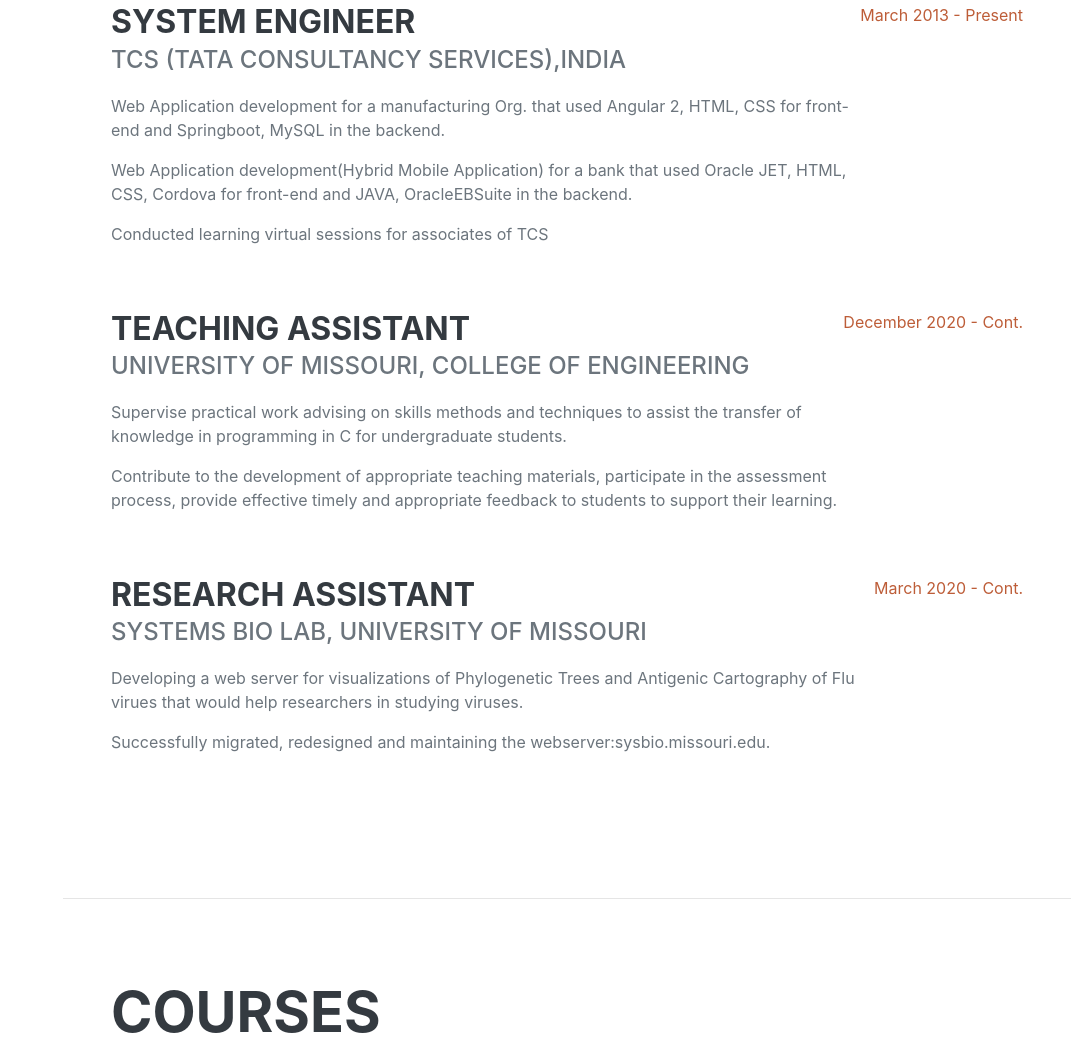
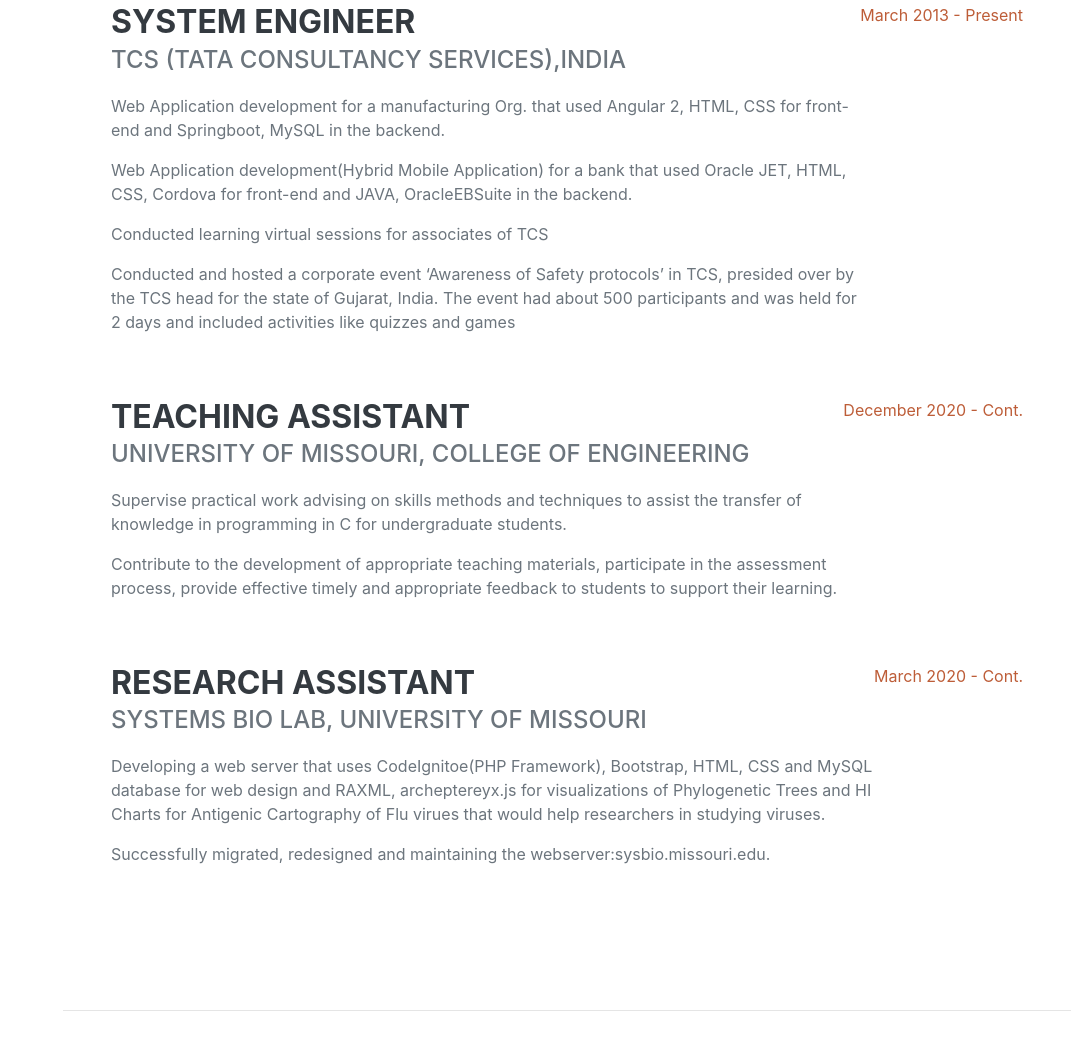
Before and after one commit to SwetaPMizzou/SwetaPMizzou.github.io, a plain HTML site: page index.html in a window 1280 px wide. Shown: the part 1794-2853 px from the top of the page, without its empty margins (209-1280 px from the left). Drawn offline with nearby package versions, Linux system fonts and the light colour scheme; a web font is replaced by a local one.

Commit message:
added content

```diff
--- a/index.html
+++ b/index.html
@@ -95,6 +95,7 @@
                             <p>Web Application development for a manufacturing Org. that used Angular 2, HTML, CSS for front-end and Springboot, MySQL in the backend.</p>
                                 <p>Web Application development(Hybrid Mobile Application) for a bank that used Oracle JET, HTML, CSS, Cordova for front-end and JAVA, OracleEBSuite in the backend.</p>
                                 <p>Conducted learning virtual sessions for associates of TCS </p>
+                                <p>Conducted and hosted a corporate event ‘Awareness of Safety protocols’ in TCS, presided over by the TCS head for the state of Gujarat, India. The event had about 500 participants and was held for 2 days and included activities like quizzes and games</p>
                         </div>
                         <div class="flex-shrink-0"><span class="text-primary">March 2013 - Present</span></div>
                     </div>
@@ -113,8 +114,8 @@
                         <div class="flex-grow-1">
                             <h3 class="mb-0">Research Assistant</h3>
                             <div class="subheading mb-3">Systems Bio Lab, University of Missouri</div>
-                         <p>Developing a web server for visualizations of Phylogenetic Trees and Antigenic Cartography of Flu virues that would help researchers in studying viruses.</p>
-                                <p>Successfully migrated, redesigned and maintaining the webserver:<a href="sysbio.missouri.edu"></a>sysbio.missouri.edu. </p>
+                         <p>Developing a web server that uses CodeIgnitoe(PHP Framework), Bootstrap, HTML, CSS and MySQL database for web design and RAXML, archeptereyx.js  for visualizations of Phylogenetic Trees and HI Charts for Antigenic Cartography of Flu virues that would help researchers in studying viruses.</p>
+                                <p>Successfully migrated, redesigned and maintaining the webserver:<a href="https://sysbio.missouri.edu/"></a>sysbio.missouri.edu. </p>
                         </div>
                         <div class="flex-shrink-0"><span class="text-primary">March 2020 - Cont.</span></div>
                     </div>
```
